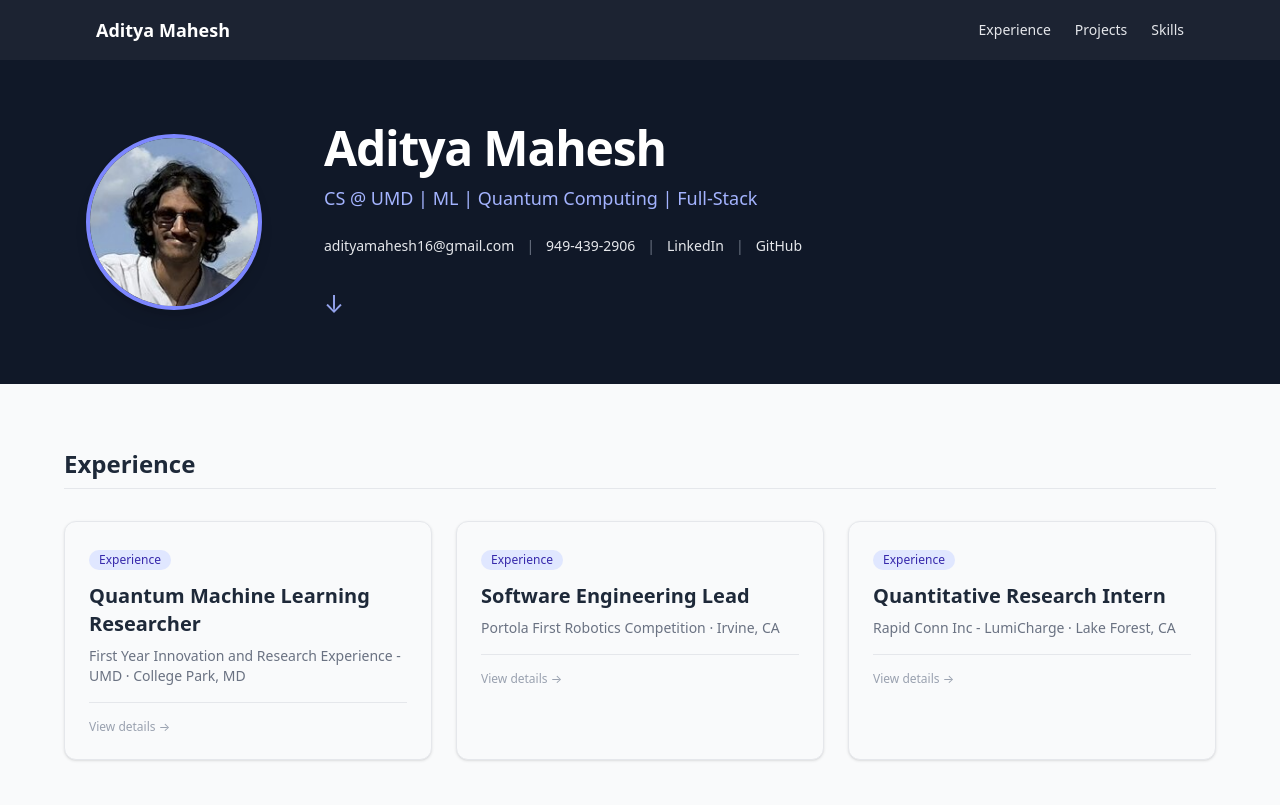
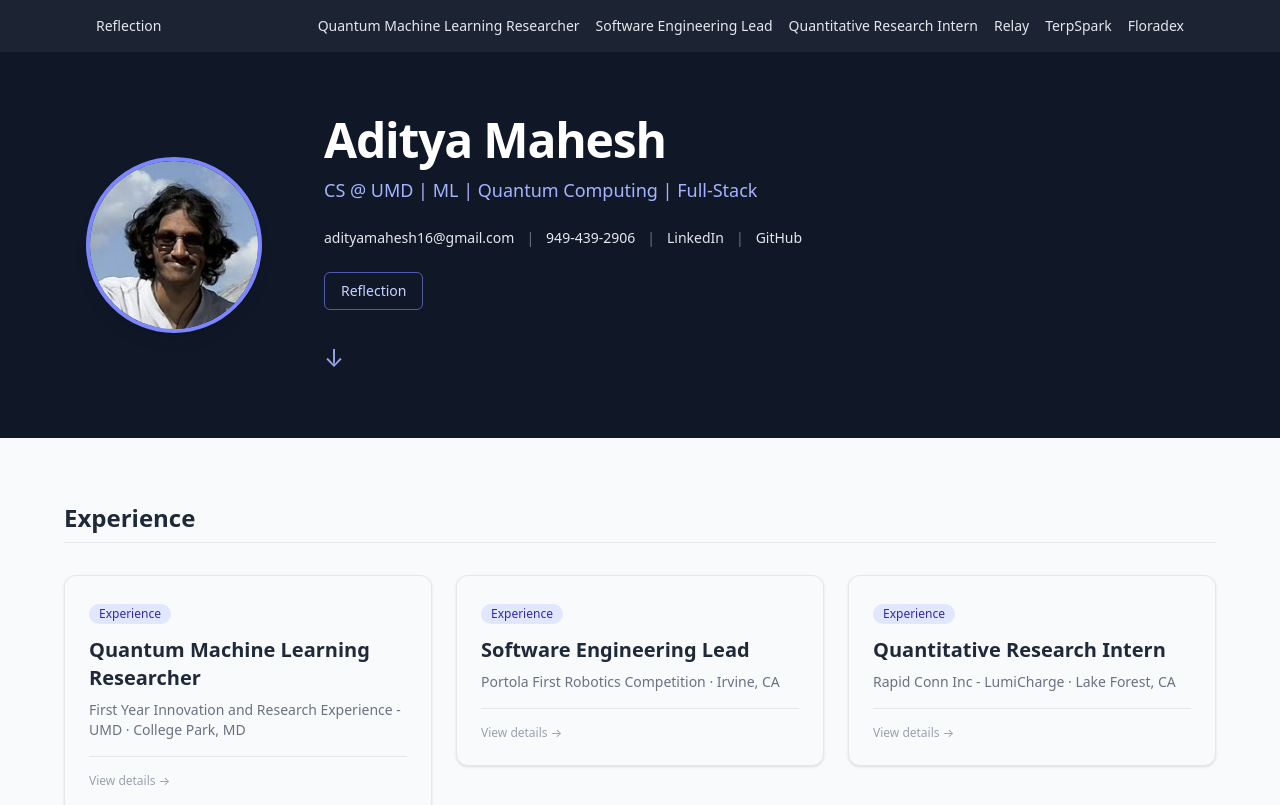
Before and after one commit to Monykus7/PersonalSite, a Next.js app in the folder aditya-portfolio-next/: page / in a window 1280 px wide. Shown: the top 805 px of the page. Built offline with nearby package versions, Linux system fonts and the light colour scheme.

Commit message:
Navbar added, reflection page added, hero section updated

```diff
--- a/aditya-portfolio-next/app/page.tsx
+++ b/aditya-portfolio-next/app/page.tsx
@@ -19,8 +19,8 @@ export default function HomePage() {
 
           <div className="mt-8 grid grid-cols-1 gap-6 md:grid-cols-3">
             {experience.map((e, i) => (
+              <div key={e.slug} id={`experience-${e.slug}`} className="scroll-mt-24">
                 <ArtifactCard
-                key={e.slug}
                   href={`/experience/${e.slug}`}
                   category="Experience"
                   title={e.role}
@@ -29,6 +29,7 @@ export default function HomePage() {
                   className="animate-fade-in-up"
                   style={{ animationDelay: `${i * 80}ms` }}
                 />
+              </div>
             ))}
           </div>
         </div>
@@ -40,8 +41,8 @@ export default function HomePage() {
 
           <div className="mt-8 grid grid-cols-1 gap-6 md:grid-cols-3">
             {projects.map((p, i) => (
+              <div key={p.slug} id={`project-${p.slug}`} className="scroll-mt-24">
                 <ArtifactCard
-                key={p.slug}
                   href={`/projects/${p.slug}`}
                   category="Project"
                   title={p.title}
@@ -55,6 +56,7 @@ export default function HomePage() {
                   className="animate-fade-in-up"
                   style={{ animationDelay: `${(i + experience.length) * 80}ms` }}
                 />
+              </div>
             ))}
           </div>
         </div>
--- /dev/null
+++ b/aditya-portfolio-next/app/reflection/page.tsx
@@ -0,0 +1,46 @@
+export default function ReflectionPage() {
+  return (
+    <section className="bg-white px-4 py-16 md:px-8">
+      <div className="mx-auto w-full max-w-3xl">
+        <h1 className="text-3xl font-bold tracking-tight text-gray-900">Reflection</h1>
+
+        <div className="mt-8 space-y-5 text-base leading-7 text-gray-800">
+          <p>
+            When I first arrived at UMD's Computer Science program, my definition of success was entirely technical. I
+            believed that becoming a software engineer meant mastering algorithms, writing flawless code in isolation,
+            and passing technical interviews. However, my journey this semester has completely dismantled that
+            assumption. I have learned that writing is not a secondary task for an engineer, it is the core of how we
+            actually build software together.
+          </p>
+
+          <p>
+            This shift in my mindset is most visible when I look at the project descriptions I have drafted for my
+            portfolio's content.ts data file. These paragraphs are not just basic summaries of what I've coded; they are
+            meaningful artifacts of my growth as a technical communicator. For example, when looking at the content
+            detailing my work on projects like the Relay nurse assistance software, I didn't just list out the tech stack
+            or the raw data models used. Instead, those paragraphs focus heavily on the formalized development
+            processes, workflow design, and how the codebase is organized for the rest of the software development team.
+          </p>
+
+          <p>
+            Earlier in my college career, I would have treated those project descriptions as an afterthought, focusing
+            exclusively on proving my technical logic. Now, by writing those paragraphs with a clear, professional
+            audience in mind, I am actively practicing the collaborative documentation skills our team advocated for in
+            our recommendation report. The way these projects are written in my portfolio serves as tangible proof that I
+            understand the tech industry's "hidden curriculum”, showing I know how to translate complex codebases into
+            clear, high level overviews that recruiters, mentors, and fellow engineers can actually understand.
+          </p>
+
+          <p>
+            As I look toward graduation and my transition into the professional tech industry, I know I am still
+            learning. I am still developing the habit of writing comprehensive READMEs before I dive into the code, and I
+            am continuously refining how I explain my technical roadblocks. But crafting the content for my portfolio
+            represents a critical pivot. I am no longer just preparing to be a student who submits solitary assignments;
+            I am preparing to be an engineer who can document, communicate, and contribute effectively to a professional
+            team.
+          </p>
+        </div>
+      </div>
+    </section>
+  )
+}
--- a/aditya-portfolio-next/components/Hero.tsx
+++ b/aditya-portfolio-next/components/Hero.tsx
@@ -1,5 +1,6 @@
 'use client'
 
+import Link from 'next/link'
 import { useState } from 'react'
 import { personalInfo } from '@/data/content'
 import { publishedSiteBasePath } from '@/site.config'
@@ -66,6 +67,15 @@ export default function Hero() {
             </a>
           </div>
 
+          <div className="mt-6 flex items-center justify-center md:justify-start">
+            <Link
+              href="/reflection"
+              className="rounded-md border border-indigo-400/60 px-4 py-2 text-sm font-medium text-indigo-200 transition hover:border-indigo-300 hover:text-indigo-100"
+            >
+              Reflection
+            </Link>
+          </div>
+
           <button
             type="button"
             onClick={scrollToExperience}
--- a/aditya-portfolio-next/components/Navbar.tsx
+++ b/aditya-portfolio-next/components/Navbar.tsx
@@ -1,92 +1,44 @@
 'use client'
 
-import { useState } from 'react'
 import Link from 'next/link'
 import { usePathname } from 'next/navigation'
-import { personalInfo } from '@/data/content'
+import { experience, projects } from '@/data/content'
 
 export default function Navbar() {
   const pathname = usePathname()
-  const [open, setOpen] = useState(false)
   const isHome = pathname === '/'
-
-  if (!isHome) {
-    return (
-      <header className="sticky top-0 z-50 bg-gray-900/95 backdrop-blur-sm">
-        <nav className="mx-auto flex w-full max-w-6xl items-center px-4 py-4 text-white md:px-8">
-          <Link href="/" className="text-white transition hover:text-indigo-400">
-            ← Home
-          </Link>
-        </nav>
-      </header>
-    )
-  }
 
   return (
     <header className="sticky top-0 z-50 bg-gray-900/95 backdrop-blur-sm">
-      <nav className="mx-auto flex w-full max-w-6xl items-center justify-between px-4 py-4 text-white md:px-8">
-        <Link href="/" className="text-lg font-semibold" onClick={() => setOpen(false)}>
-          {personalInfo.name}
-        </Link>
+      {isHome ? (
+        <nav className="mx-auto flex w-full max-w-6xl flex-wrap items-center justify-between gap-3 px-4 py-4 text-white md:px-8">
+          <Link href="/reflection" className="text-sm font-medium text-gray-200 transition hover:text-indigo-300">
+            Reflection
+          </Link>
 
-        <button
-          type="button"
-          className="rounded border border-gray-600 px-3 py-2 text-sm md:hidden"
-          onClick={() => setOpen((v) => !v)}
-        >
-          {open ? 'Close' : 'Menu'}
-        </button>
-
-        <ul className="hidden items-center gap-6 text-sm md:flex">
-          <li>
-            <a href="#experience" className="text-gray-200 transition hover:text-indigo-300">
-              Experience
-            </a>
-          </li>
-          <li>
-            <a href="#projects" className="text-gray-200 transition hover:text-indigo-300">
-              Projects
-            </a>
-          </li>
-          <li>
-            <a href="#skills" className="text-gray-200 transition hover:text-indigo-300">
-              Skills
-            </a>
-          </li>
-        </ul>
-      </nav>
-
-      {open ? (
-        <ul className="space-y-3 border-t border-gray-700 px-4 pb-4 text-sm text-gray-200 md:hidden">
-          <li>
-            <a
-              href="#experience"
-              className="block transition hover:text-indigo-300"
-              onClick={() => setOpen(false)}
-            >
-              Experience
-            </a>
-          </li>
-          <li>
-            <a
-              href="#projects"
-              className="block transition hover:text-indigo-300"
-              onClick={() => setOpen(false)}
-            >
-              Projects
-            </a>
-          </li>
-          <li>
-            <a
-              href="#skills"
-              className="block transition hover:text-indigo-300"
-              onClick={() => setOpen(false)}
-            >
-              Skills
-            </a>
-          </li>
-        </ul>
-      ) : null}
+          <div className="flex flex-wrap items-center justify-end gap-x-4 gap-y-2 text-sm text-gray-200">
+            {experience.map((e) => (
+              <Link key={e.slug} href={`/experience/${e.slug}`} className="transition hover:text-indigo-300">
+                {e.role}
+              </Link>
+            ))}
+            {projects.map((p) => (
+              <Link key={p.slug} href={`/projects/${p.slug}`} className="transition hover:text-indigo-300">
+                {p.title}
+              </Link>
+            ))}
+          </div>
+        </nav>
+      ) : (
+        <nav className="mx-auto flex w-full max-w-6xl items-center justify-between px-4 py-4 text-white md:px-8">
+          <Link href="/" className="text-sm font-medium text-gray-200 transition hover:text-indigo-300">
+            Home
+          </Link>
+          <Link href="/reflection" className="text-sm font-medium text-gray-200 transition hover:text-indigo-300">
+            Reflection
+          </Link>
+        </nav>
+      )}
     </header>
   )
 }
```
Lines whose indentation alone changed are shown as unchanged.
